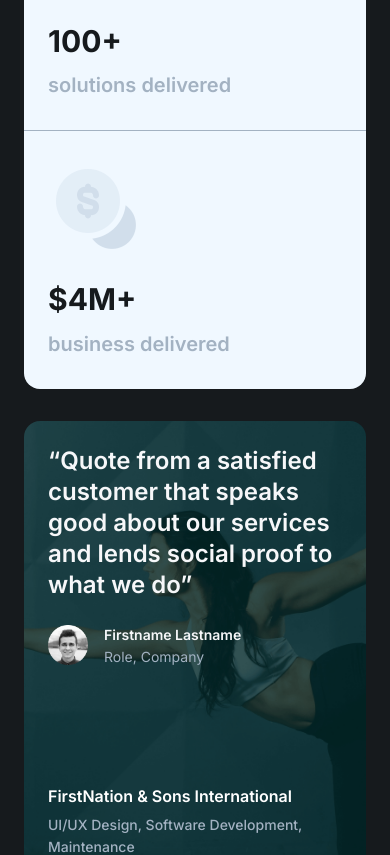
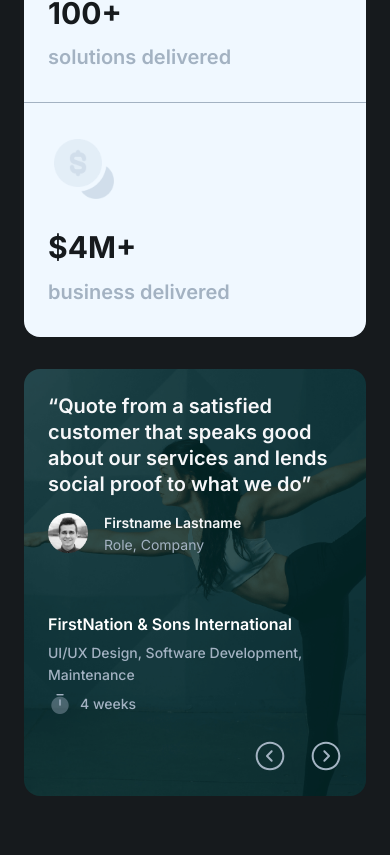
Before and after one commit to pdev6373/stackbuld, a Next.js app: page / in a window 390 px wide. Shown: the part 7395-8250 px from the top of the page. Built offline with nearby package versions, Linux system fonts and the light colour scheme.

Commit message:
initial commit

```diff
--- a/components/quotes/Quotes.module.css
+++ b/components/quotes/Quotes.module.css
@@ -161,6 +161,14 @@
   line-height: 1.1875;
 }
 
+.achievementIconMobile {
+  display: none;
+}
+
+.achievementIcon {
+  display: block;
+}
+
 @media (max-width: 1350px) {
   .achievements {
     padding: 0 24px;
@@ -168,7 +176,8 @@
 
   .achievement {
     flex-direction: column-reverse;
-    align-items: flex-start;
+    align-items: center;
+
     padding-block: 30px;
   }
 }
@@ -193,15 +202,21 @@
   .achievementTitle {
     font-size: 36px;
   }
+
+  .quoteTitle {
+    font-size: 24px;
+    line-height: 1.3;
+  }
 }
 
 @media (max-width: 700px) {
   .quotes {
-    padding: 40px 24px 60px;
+    padding: 60px 24px;
   }
 
   .quotesDisplay {
     padding: 48px 24px;
+    gap: 60px;
   }
 
   .achievements {
@@ -220,18 +235,19 @@
   .quotesBottomTitle {
     font-size: 18px;
   }
+
+  .achievementIconMobile {
+    display: block;
+  }
+
+  .achievementIcon {
+    display: none;
+  }
 }
 
 @media (max-width: 480px) {
   .sectionTitleDark {
     font-size: 24px;
-  }
-
-  .achievement {
-    flex-direction: column-reverse;
-    align-items: flex-start;
-    padding-block: 30px;
-    gap: 24px;
   }
 
   .quotesBottom {
@@ -248,11 +264,11 @@
   }
 
   .quotesHeader {
-    gap: 24px;
+    gap: 16px;
   }
 
   .quoteTitle {
-    font-size: 24px;
+    font-size: 20px;
     line-height: 1.3;
   }
 
@@ -287,3 +303,12 @@
     font-size: 14px;
   }
 }
+
+@media (max-width: 410px) {
+  .achievement {
+    flex-direction: column-reverse;
+    align-items: flex-start;
+    padding-block: 30px;
+    gap: 24px;
+  }
+}
--- a/components/quotes/Quotes.tsx
+++ b/components/quotes/Quotes.tsx
@@ -29,6 +29,15 @@ export default function Quotes() {
                 alt="achievement icon"
                 width={96}
                 height={96}
+                className={styles.achievementIcon}
+              />
+
+              <Image
+                src={achievement.image}
+                alt="achievement icon"
+                width={72}
+                height={72}
+                className={styles.achievementIconMobile}
               />
             </div>
           ))}
```
